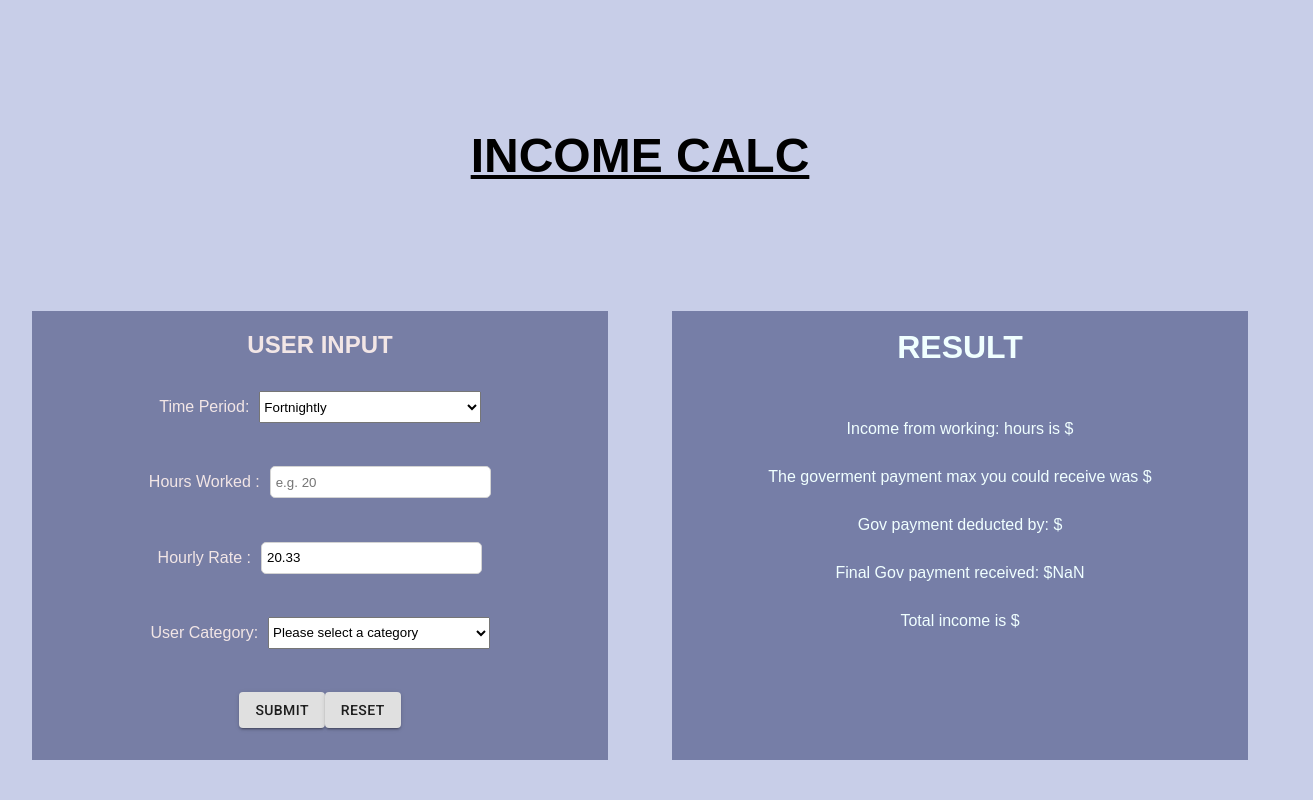
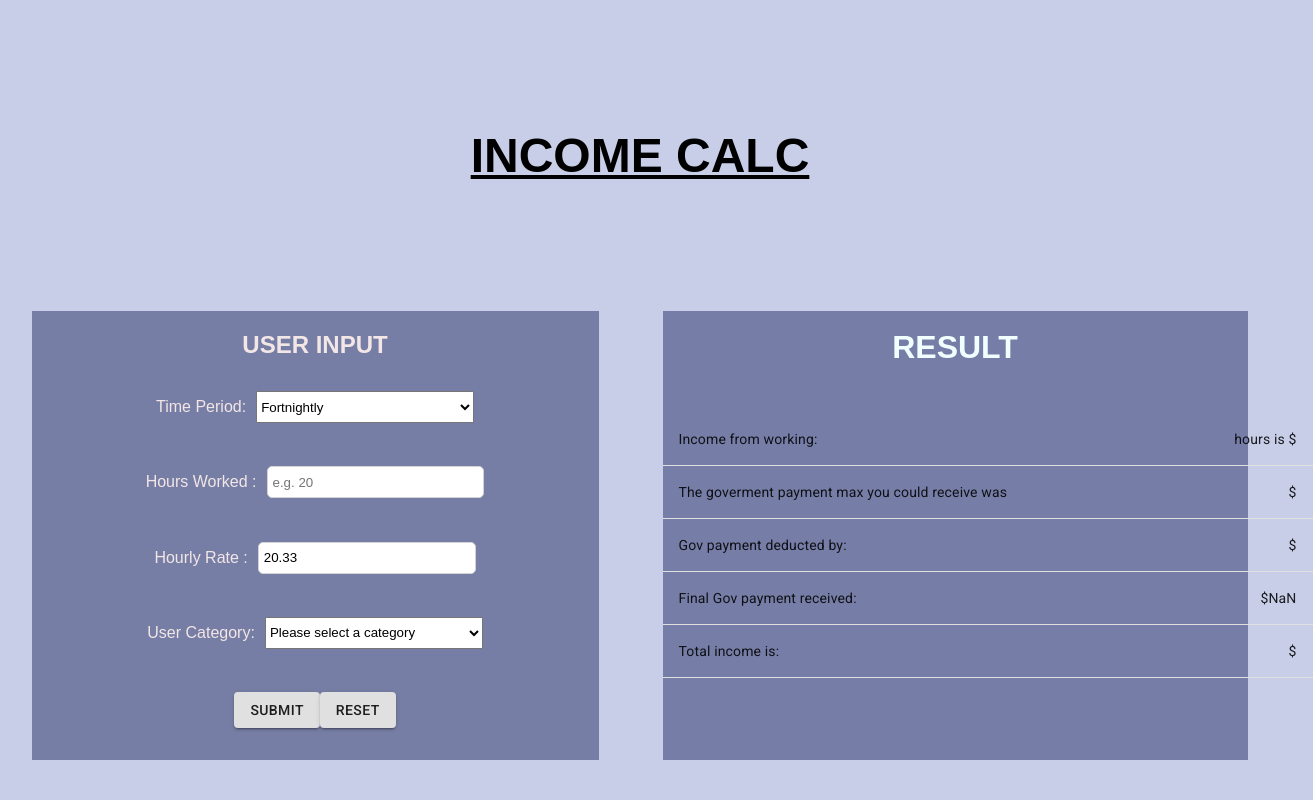
Before and after one commit to SebAnt86/incomecalc, a React (Create React App) app: page / in a window 1280 px wide. Shown: the top 800 px of the page, 1313 px wide, since content can reach past the window. Built offline with nearby package versions, Linux system fonts and the light colour scheme; the HTML template or start-up script is replaced by a standard one.

Commit message:
added Table component in result.js

```diff
--- a/src/components/Result.js
+++ b/src/components/Result.js
@@ -1,8 +1,16 @@
 import React from "react";
-
+import { Table, TableRow ,TableCell,TableBody } from '@material-ui/core';
+import { makeStyles } from '@material-ui/core/styles';
+const useStyles = makeStyles({
+  table: {
+    minWidth: 650,
+  },
+});
 
 function Result(props) {
   const { result } = props;
+  const classes = useStyles();
+  // const classes = useStyles();
   // if (!result) {
   //   return <div> EMPTY </div>;
   // }
@@ -11,15 +19,43 @@ function Result(props) {
   return (
     <div className="result">
       <h2 className="result_heading"> RESULT </h2>
-      <div>
-        <p> Income from working: {result.workHours} hours is ${result.workIncomeTotal} </p>
-        <p> The goverment payment max you could receive was ${result.maxGovPayment} </p>
-        <p> Gov payment deducted by:  ${result.deductions} </p>
-        <p> Final Gov payment received:  ${finalGovPay} </p>
-        <p> Total income  is ${result.totalIncome} </p>
+      {/* <TableContainer component={Paper}> */}
+      <Table className={classes.table}  aria-label="simple table">
+          {/* <div> */}
+        <TableBody>
+          <TableRow>
+             <TableCell>Income from working:</TableCell>
+              <TableCell align="right">
+                {result.workHours} hours is ${result.workIncomeTotal}
+              </TableCell>
+            </TableRow>
+          <TableRow>
+            <TableCell>The goverment payment max you could receive was</TableCell>
+            <TableCell align="right">
+                ${result.maxGovPayment}
+            </TableCell>
+          </TableRow>
+          <TableRow>
+            <TableCell> Gov payment deducted by:
+            </TableCell>
+            <TableCell align="right">
+              ${result.deductions}
+            </TableCell>
+          </TableRow>
+          <TableRow>
+            <TableCell> Final Gov payment received:</TableCell>
+            <TableCell align="right">
+              ${finalGovPay}</TableCell>
+          </TableRow>
+          <TableRow><TableCell> Total income  is:</TableCell>
+            <TableCell align="right">${result.totalIncome}</TableCell>
+          </TableRow>
 
-        {/* <p> Your average wage after deduction is  {result.averageWage} </p> */}
-      </div>
+            {/* <p> Your average wage after deduction is  {result.averageWage} </p> */}
+        </TableBody>
+      </Table>
+        {/* </TableContainer> */}
+        {/* </div> */}
     </div>
   );
 }
--- a/src/index.css
+++ b/src/index.css
@@ -80,6 +80,9 @@ body {
     font-size: 2rem;
     margin:20px 10px 50px 10px;
 }
+TableCell {
+    color: azure !important;
+}
 
  .result , .form {
     transition: transform 0.3s;
```
